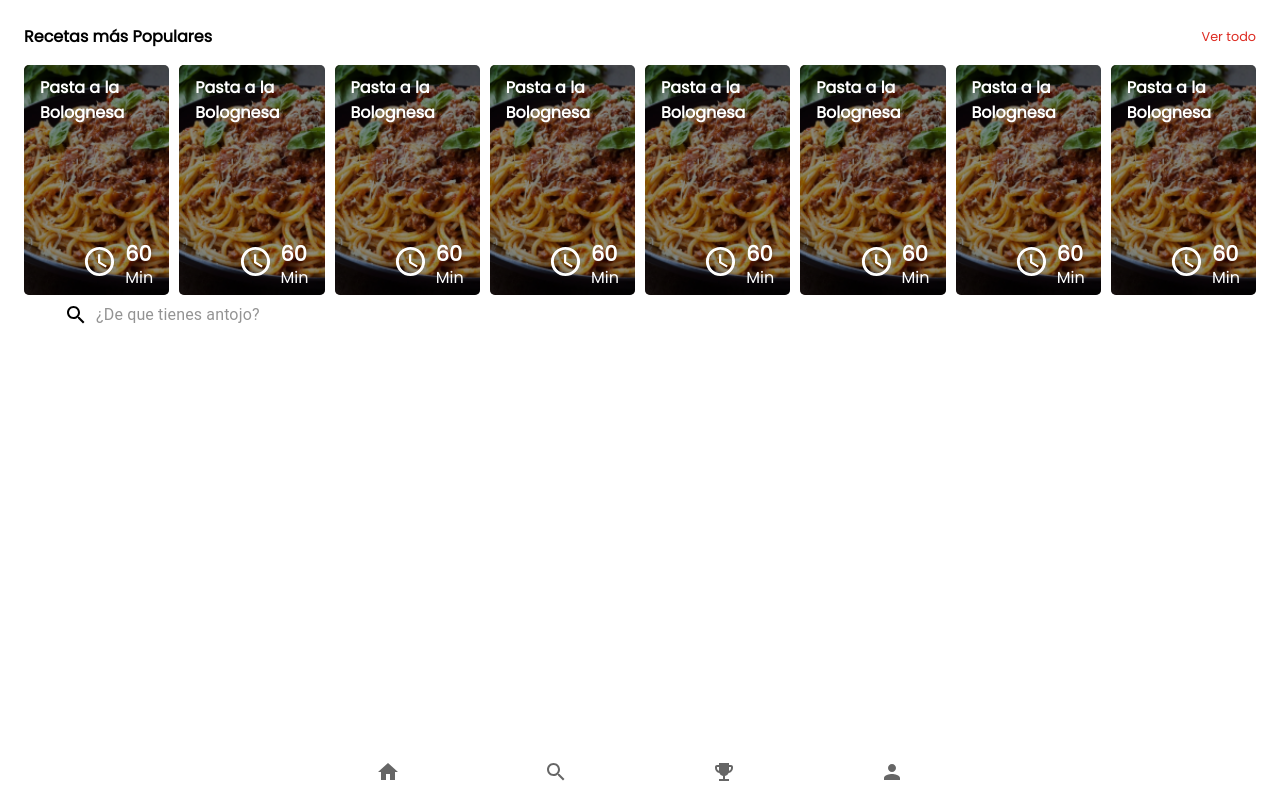
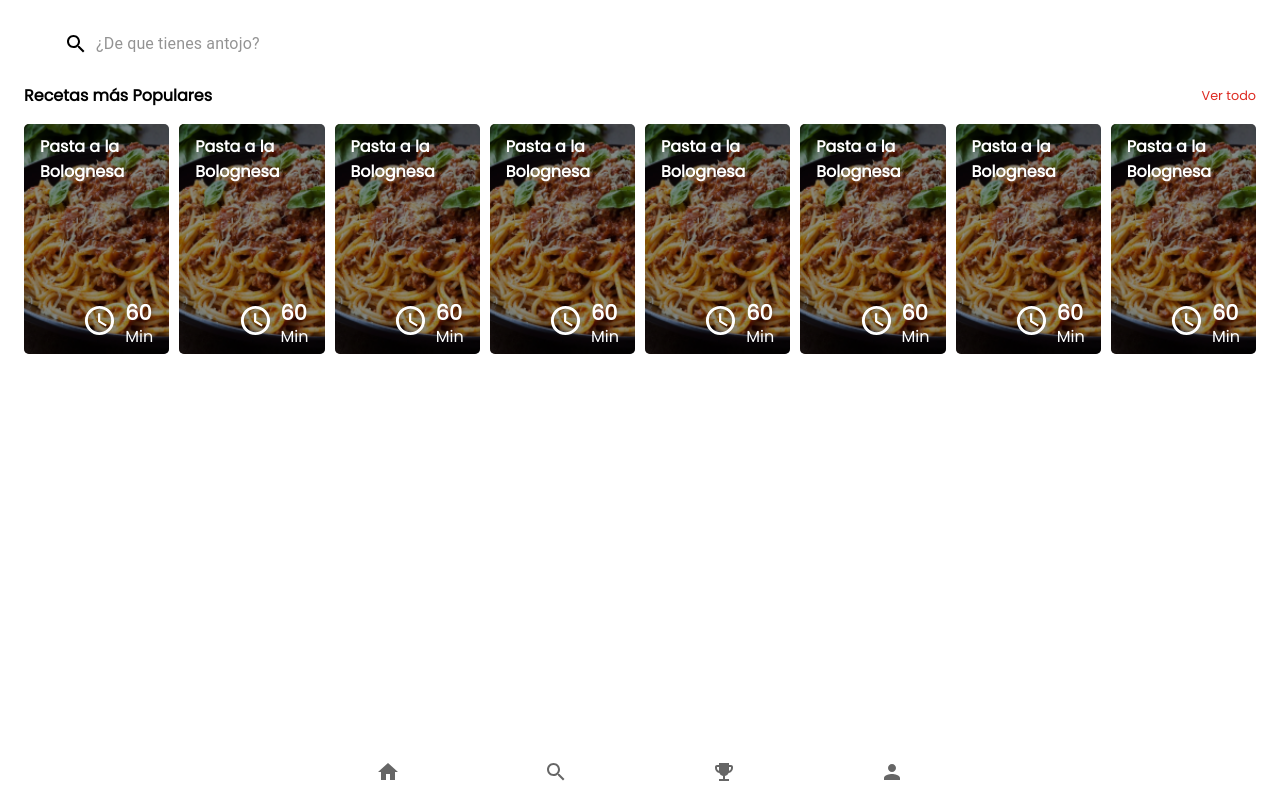
Before and after one commit to JorgeLoredo-1852/HEB, a Next.js app: page / in a window 1280 px wide. Built offline with nearby package versions, Linux system fonts and the light colour scheme.

Commit message:
Added SearchBox Margin

```diff
--- a/src/molecules/searchBox/searchBox.jsx
+++ b/src/molecules/searchBox/searchBox.jsx
@@ -17,6 +17,7 @@ const Search = styled("div")(({ theme }) => ({
     marginLeft: theme.spacing(3),
     width: "auto",
   },
+  marginBottom: "20px",
 }));
 
 const SearchIconWrapper = styled("div")(({ theme }) => ({
--- a/src/pages/index.js
+++ b/src/pages/index.js
@@ -14,9 +14,8 @@ export default function Home() {
         <link rel="icon" href="/favicon.ico" />
       </Head>
       <main className={styles.main}>
+        <SearchBox />
         <PopularRecipes />
-
-        <SearchBox />
       </main>
     </>
   );
```
